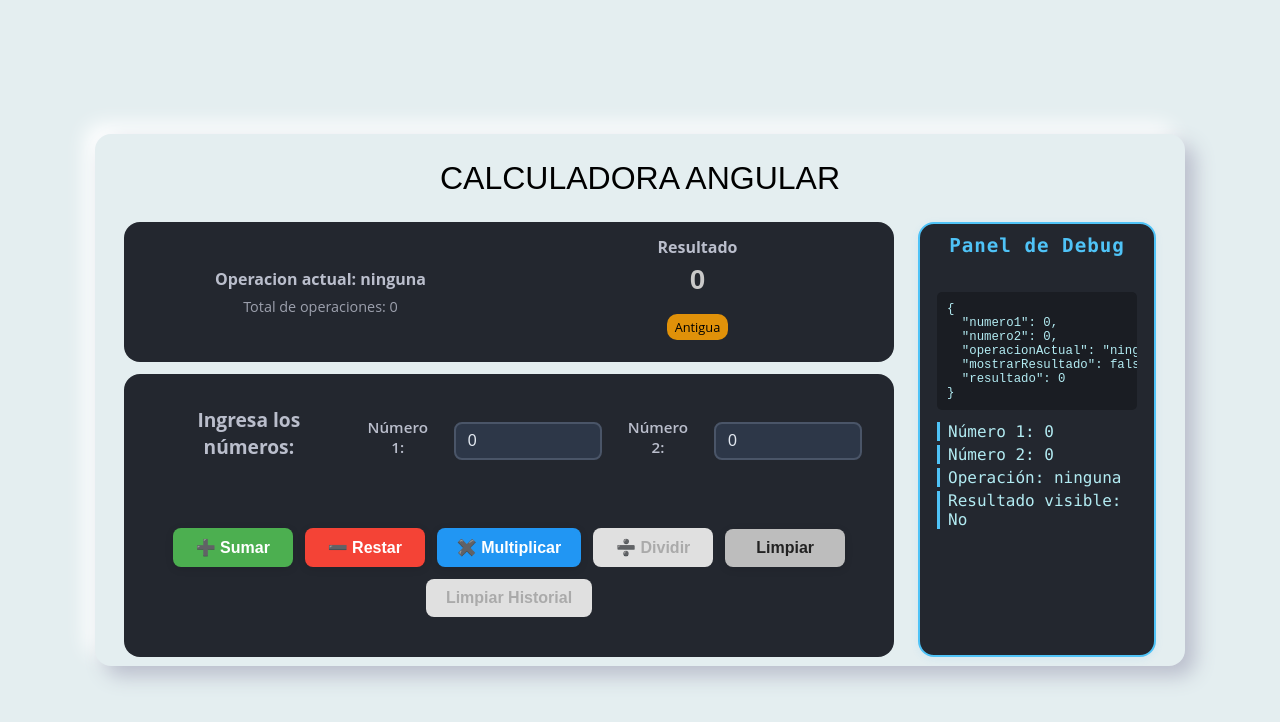
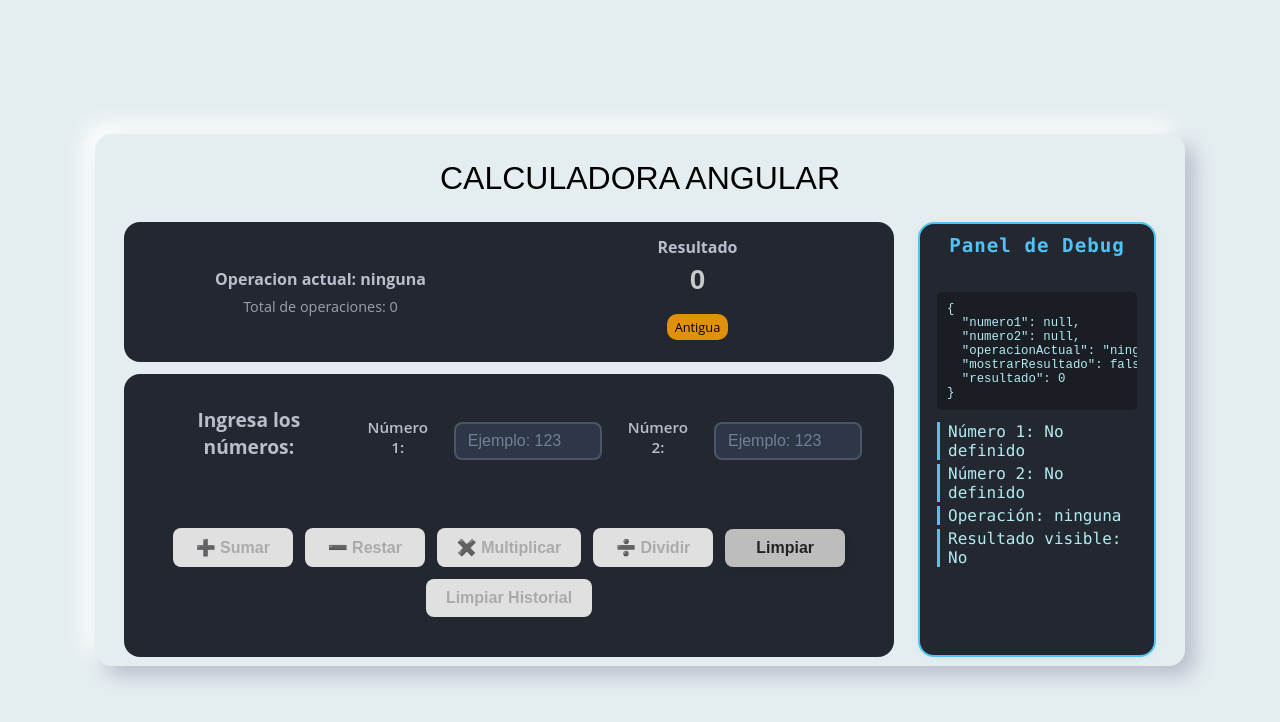
Before and after one commit to dev-senior-estudiantes/data-binding, an Angular app: page / in a window 1280 px wide. Shown: the top 722 px of the page. Built offline with nearby package versions, Linux system fonts and the light colour scheme; a web font is replaced by a local one.

Commit message:
Habilito los placeholders de cada numero

```diff
--- a/src/app/calculadora/calculadora.ts
+++ b/src/app/calculadora/calculadora.ts
@@ -9,8 +9,8 @@
 })
 
 export class Calculadora {
-  public numero1: number = 0;
-  public numero2: number= 0;
+  public numero1: number | null = null;
+  public numero2: number | null = null;
   public resultado: number = 0;
 
   //Variable string para el título de la calculadora
@@ -32,26 +32,29 @@
   }
 
   public sumar(): void {
+    if (this.numero1 !== null && this.numero2 !== null) {
       this.resultado = this.numero1 + this.numero2;
 
       this.operacionActual = 'suma';
       this.mostrarResultado = true;
       // Template literal $ interpolación strings, Agregar la operación al historial
       this.agregarAlHistorial(` ${this.numero1} + ${this.numero2} = ${this.resultado} `);
-
+    }
   }
 
   public restar(): void{
+    if (this.numero1 !== null && this.numero2 !== null) {
       this.resultado = this.numero1 - this.numero2;
 
       this.operacionActual = 'Restar';
       this.mostrarResultado = true;
       // Template literal $ interpolación strings, Agregar la operación al historial
       this.agregarAlHistorial(` ${this.numero1} - ${this.numero2} = ${this.resultado} `);
-
+    }
   }
 
   public dividir(): void {
+    if (this.numero1 !== null && this.numero2 !== null) {
       if(this.numero2 != 0){
         this.resultado = this.numero1 / this.numero2;
         this.operacionActual = 'Division';
@@ -61,20 +64,22 @@
       }else {
         alert('No se puede dividir por cero');
       }
-
+    }
   }
 
   public multiplicar(): void {
+    if (this.numero1 !== null && this.numero2 !== null) {
       this.resultado = this.numero1 * this.numero2;
       this.operacionActual = "Multiplicar";
       this.mostrarResultado = true;
       // Template literal $ interpolación strings, Agregar la operación al historial
       this.agregarAlHistorial(` ${this.numero1} * ${this.numero2} = ${this.resultado} `);
     }
+  }
 
   public limpiar(): void {
-    this.numero1 = 0;
-    this.numero2 = 0;
+    this.numero1 = null;
+    this.numero2 = null;
     this.resultado = 0;
     this.operacionActual = 'ninguna';
     this.mostrarResultado = false;
```
Lines whose indentation alone changed are shown as unchanged.
